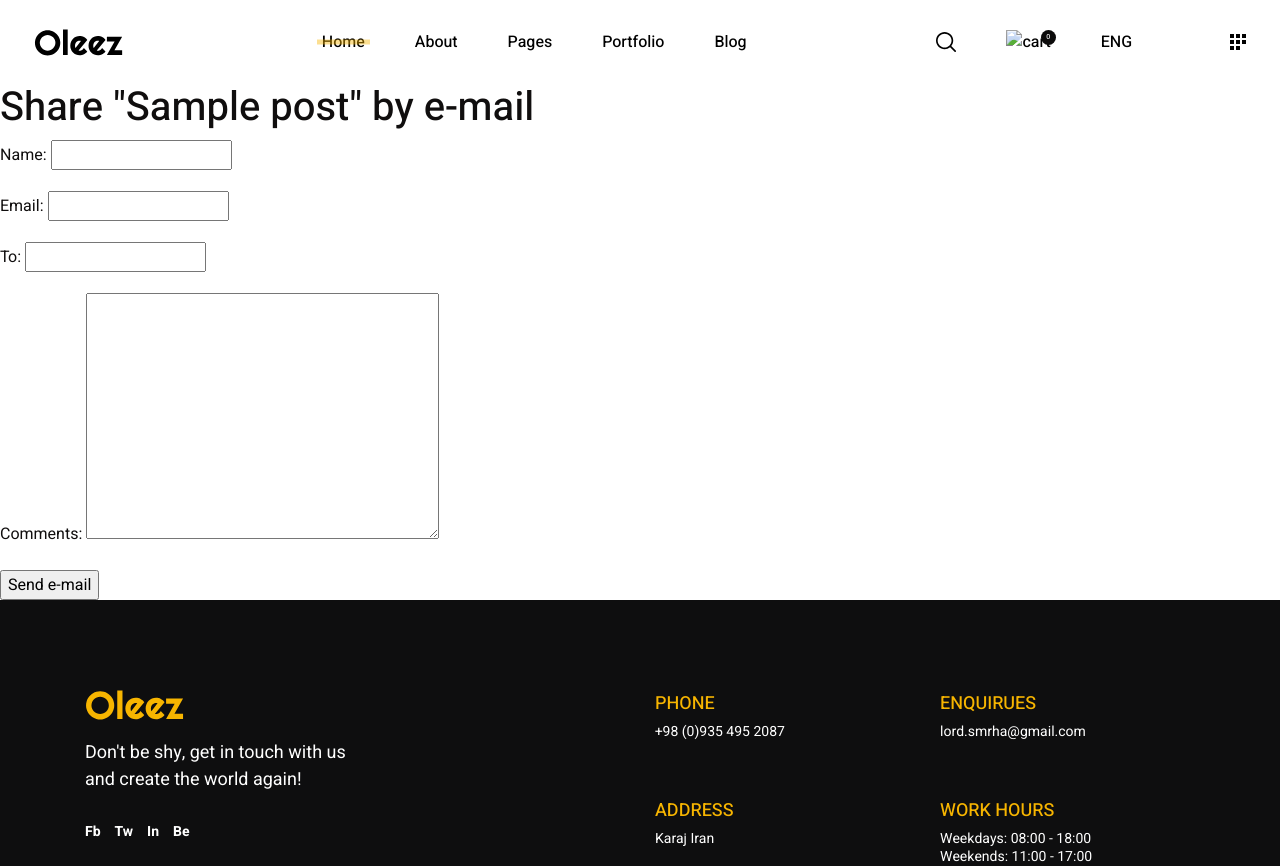
After one commit to smrha/django-blog, a Django app: page /blog/1/share/ in a window 1280 px wide. The commit adds this page. Shown: the top 866 px of the page. Run offline with Django 4.2, Linux system fonts and the light colour scheme; tables that the repository leaves empty hold one stand-in row (values such as "Sample post"); some libraries are stand-ins or nearby versions.

Commit message:
Add share post by email

```diff
--- /dev/null
+++ b/blog/forms.py
@@ -0,0 +1,8 @@
+from django import forms
+
+class EmailPostForm(forms.Form):
+    name = forms.CharField(max_length=25)
+    email = forms.EmailField()
+    to = forms.EmailField()
+    comments = forms.CharField(required=False,
+                               widget=forms.Textarea)
--- /dev/null
+++ b/blog/templates/blog/post/share.html
@@ -0,0 +1,19 @@
+{% extends "base.html" %}
+
+{% block title %}Share a post{% endblock %}
+
+{% block content %}
+    {% if sent %}
+        <h1>E-mail successfully sent</h1>
+        <p>
+            "{{ post.title }}" was successfully sent to {{ form.cleaned_data.to }}.
+        </p>
+    {% else %}
+        <h1>Share "{{ post.title }}" by e-mail</h1>
+        <form method="post">
+            {{ form.as_p }}
+            {% csrf_token %}
+            <input type="submit" value="Send e-mail">
+        </form>
+    {% endif %}
+{% endblock %}
--- a/blog/templates/blog/post_detail.html
+++ b/blog/templates/blog/post_detail.html
@@ -48,6 +48,11 @@
                             </div>
                         </div>
                     </form>
+                    <p>
+                        <a href="{% url 'blog:post_share' post.id %}">
+                            Share this post
+                        </a>
+                    </p>
                 </div>
             </div>
             <div class="col-md-4">
--- a/blog/urls.py
+++ b/blog/urls.py
@@ -8,4 +8,7 @@ urlpatterns = [
     path('<int:year>/<int:month>/<int:day>/<slug:post>/',
          views.post_detail,
          name='post_detail'),
+    path('<int:post_id>/share/',
+         views.post_share,
+         name='post_share')
 ]
--- a/blog/views.py
+++ b/blog/views.py
@@ -1,7 +1,9 @@
 from django.shortcuts import render, get_object_or_404
 from django.core.paginator import Paginator
+from django.core.mail import send_mail
 
 from .models import Post
+from .forms import EmailPostForm
 
 def blog_list(request):
     post_list = Post.published.all()
@@ -25,3 +27,34 @@ def post_detail(request, year, month, day, post):
         'post': post_obj,
     }
     return render(request, 'blog/post_detail.html', context)
+
+def post_share(request, post_id):
+    # Retrieve post by id
+    post = get_object_or_404(Post, id=post_id, status=Post.Status.PUBLISHED)
+    sent = False
+
+    if request.method == 'POST':
+        # Form was submmited
+        form = EmailPostForm(request.POST)
+        if form.is_valid():
+            # Form fields passed validation
+            cd = form.cleaned_data
+            post_url = request.build_absolute_uri(
+                post.get_absolute_url())
+            subject = f"{cd['name']} recommends you read " \
+                      f"{post.title}"
+            message = f"Read {post.title} at {post_url}\n\n" \
+                      f"{cd['name']}\'s comments: {cd['comments']}"
+            send_mail(subject,
+                      message,
+                      'lord.smrha@gmail.com',
+                      [cd['to']])
+            sent = True
+    else:
+        form = EmailPostForm()
+    context = {
+        'post': post,
+        'form': form,
+        'sent': sent
+    }
+    return render(request, 'blog/post/share.html', context)
```
Also changed, not shown: core/settings.py (+7 -0 lines).
